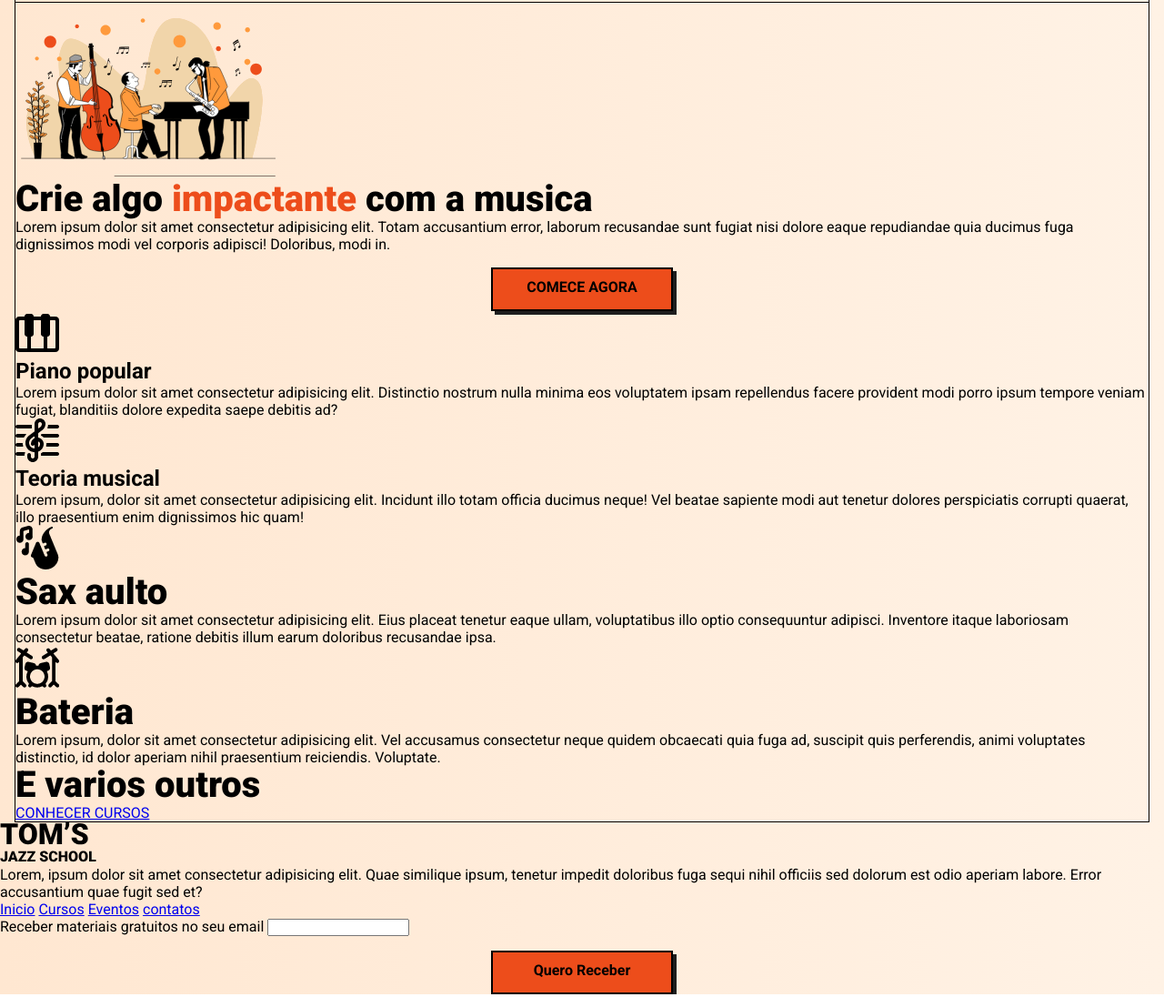
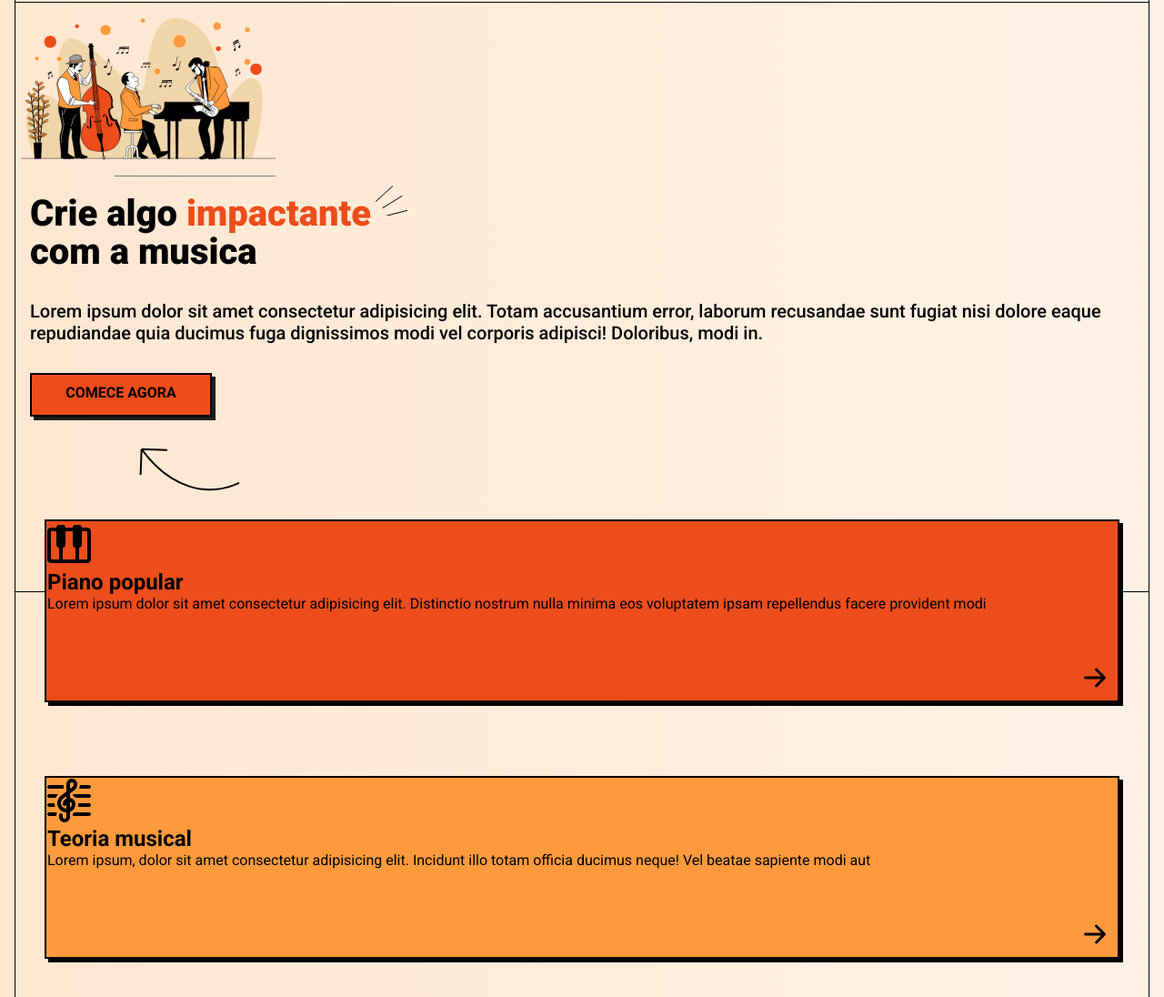
Before and after one commit to RichardJanebo/ROM-S, a plain HTML site: page index.html in a window 1280 px wide. Shown: the part 250-1346 px from the top of the page at 91% size. Drawn offline with Linux system fonts and the light colour scheme.

Commit message:
Termino da estilização da section cursos

```diff
--- a/index.html
+++ b/index.html
@@ -24,7 +24,7 @@
                 <img src="imagens/hero-img.svg" alt="Imagem principal">
             </div>
             <div>
-                <h1>Crie algo <span>impactante</span> com a musica</h1>
+                <h1>Crie algo <span>impactante</span> </br> com a musica</h1>
                 <p>Lorem ipsum dolor sit amet consectetur adipisicing elit. Totam accusantium error, laborum recusandae sunt fugiat nisi dolore eaque repudiandae quia ducimus fuga dignissimos modi vel corporis adipisci! Doloribus, modi in.</p>
                 <a class="buttom" href="#">COMECE AGORA</a>
             </div>
@@ -33,31 +33,36 @@
         <section id="cursos">
             <div><img class="icone" src="imagens/piano.png" alt="logo piano">
             <h2>Piano popular</h2>
-            <p>Lorem ipsum dolor sit amet consectetur adipisicing elit. Distinctio nostrum nulla minima eos voluptatem ipsam repellendus facere provident modi porro ipsum tempore veniam fugiat, blanditiis dolore expedita saepe debitis ad?</p>
+            <p>Lorem ipsum dolor sit amet consectetur adipisicing elit. Distinctio nostrum nulla minima eos voluptatem ipsam repellendus facere provident modi </p>
+            <img src="imagens/arrow-right.svg" alt="seta" class="icone2">
             </div>
-            <div>
+            <div class="cursosDivPares">
                 <img class="icone" src="imagens/clef.png" alt="clef">
                 <h2>Teoria musical</h2>
-                <p>Lorem ipsum, dolor sit amet consectetur adipisicing elit. Incidunt illo totam officia ducimus neque! Vel beatae sapiente modi aut tenetur dolores perspiciatis corrupti quaerat, illo praesentium enim dignissimos hic quam!</p>
+                <p>Lorem ipsum, dolor sit amet consectetur adipisicing elit. Incidunt illo totam officia ducimus neque! Vel beatae sapiente modi aut</p>
+                <img src="imagens/arrow-right.svg" alt="seta" class="icone2">
             </div>
             <div>
                 <img class="icone" src="imagens/sax.png" alt="saxofone">
-                <h1>Sax aulto</h1>
-                <p>Lorem ipsum dolor sit amet consectetur adipisicing elit. Eius placeat tenetur eaque ullam, voluptatibus illo optio consequuntur adipisci. Inventore itaque laboriosam consectetur beatae, ratione debitis illum earum doloribus recusandae ipsa.</p>
+                <h2>Sax aulto</h2>
+                <p>Lorem ipsum dolor sit amet consectetur adipisicing elit. Eius placeat tenetur eaque ullam, voluptatibus illo optio consequuntur </p>
+                <img src="imagens/arrow-right.svg" alt="seta" class="icone2">
             </div>
-            <div>
+            <div class="cursosDivPares">
                 <img class="icone" src="imagens/drums.png" alt="Bateria">
-            <h1>Bateria</h1>
+            <h2>Bateria</h2>
             <p>
-                Lorem ipsum, dolor sit amet consectetur adipisicing elit. Vel accusamus consectetur neque quidem obcaecati quia fuga ad, suscipit quis perferendis, animi voluptates distinctio, id dolor aperiam nihil praesentium reiciendis. Voluptate.
-            </p></div>
+                Lorem ipsum, dolor sit amet consectetur adipisicing elit. Vel accusamus consectetur neque quidem obcaecati quia fuga
+            </p>
+            <img src="imagens/arrow-right.svg" alt="seta" class="icone2">
+           </div>
+
+            <h1 id="h1domain">E <span>varios</span> outros</h1>
+            <a class="buttom" href="#">CONHECER CURSOS</a>
 
         </section>
 
-        <div>
-            <h1>E varios outros</h1>
-            <a href="#">CONHECER CURSOS</a>
-        </div>
+
 
     </main>
     <footer>
--- a/style.css
+++ b/style.css
@@ -51,7 +51,7 @@ header img{
     margin: auto;
     width: 106px;
 }
-main{
+section#inicio{
 
     border-right: 1px solid #000;
     border-bottom: 1px solid #000;
@@ -59,9 +59,75 @@ main{
     margin-left: 1rem;
     margin-right: 1rem;
 
+
 }
 main img{
     width: 286px;
+}
+
+section#inicio a.buttom{
+    position: relative;
+    margin-bottom:12rem;
+
+}
+section#inicio a.buttom::after{
+    content: '';
+    position: absolute;
+    background: url("imagens/arrow-curve.svg");
+    width: 110px;
+    height: 48px;
+    top: 5rem;
+    right: -2rem;
+
+}
+section#inicio h1 span{
+    position: relative;
+}
+section#inicio h1 span::after{
+    content: '';
+    background-image: url("imagens/three-dashes.svg");
+    position: absolute;
+    width: 40px;
+    height: 36px;
+    top:-10px;
+
+
+}
+
+section#inicio p{
+    font-size: 1.25rem;
+    color: black;
+    font-weight: 500;
+    padding: 1rem;
+
+}
+section#cursos{
+    margin-left: 1rem;
+    margin-right: 1rem;
+    margin-top: -12rem;
+    display: flex;
+    flex-direction: column;
+    padding: 2rem;
+    border-right: 1px solid #000;
+    border-bottom: 1px solid #000;
+    border-left: 1px solid #000;
+
+}
+
+section#cursos > div {
+    border: 2px solid #000;
+    background:var(--color1);
+    box-shadow: 4px 4px 0px 0px #000;
+    margin-top: 5rem;
+    gap: 1rem;
+    align-items: start;
+    margin-bottom: 1px;
+    padding: 1px;
+
+}
+
+section#cursos div.cursosDivPares{
+    background-color: var(--color2);
 }
 a.buttom{
     display: block;
@@ -78,7 +144,7 @@ a.buttom{
     border: 2px solid #000;
     width: 200px;
     height: 48px;
-    margin: auto;
+    margin-left: 1rem;
     margin-top: 1rem;
 
 }
@@ -87,7 +153,14 @@ h1{
     font-weight: 900;
     font-size: 2.5rem;
     line-height: 105%;
+    padding: 1rem;
+    margin: auto;
 
+}
+h1#h1domain{
+
+
+    font-size: 1.5rem;
 }
 span{
     color: var(--color1);
@@ -95,3 +168,12 @@ span{
 img.icone{
     width: 48px;
 }
+img.icone2{
+    display: block;
+    width: 48px;
+    margin:3rem 0 0 auto;
+
+
+
+
+}
```
